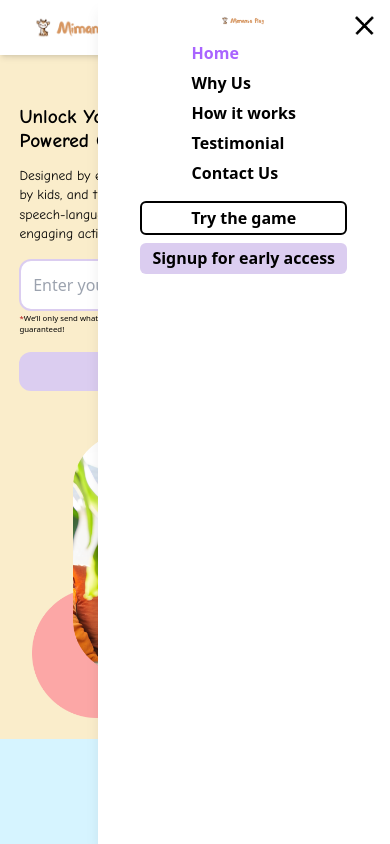
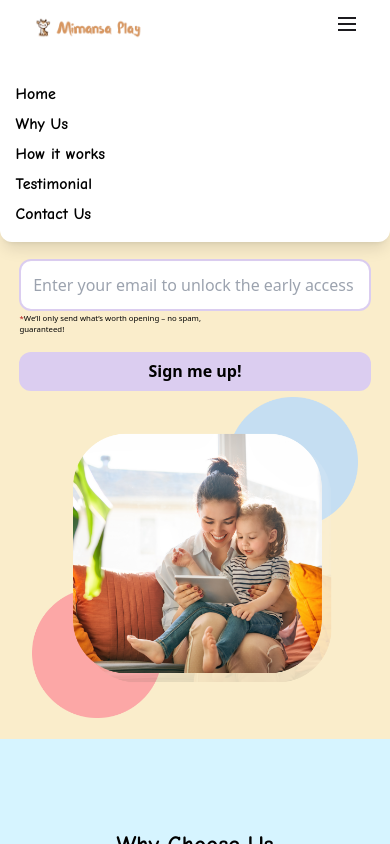
Before and after one commit to MimansaDeveloper/Mimansa-Play, a React (Vite) app in the folder frontend/: page / in a window 390 px wide. Both pictures are taken after a click on the button 346 px from the left and 24 px from the top of the page. Shown: the top 844 px of the page. Built offline with nearby package versions, Linux system fonts and the light colour scheme.

Commit message:
some minor changes

```diff
--- a/frontend/package.json
+++ b/frontend/package.json
@@ -21,6 +21,7 @@
     "react-dom": "^18.3.1",
     "react-icons": "^5.3.0",
     "react-router-dom": "^6.27.0",
+    "react-scroll": "^1.9.0",
     "react-toastify": "^10.0.6",
     "vosk-browser": "^0.0.8"
   },
--- a/frontend/src/App.jsx
+++ b/frontend/src/App.jsx
@@ -27,7 +27,7 @@ function App() {
 
   return (
     <Router>
-      <div data-scroll-container ref={scrollRef} className="overflow-hidden">
+      <div data-scroll-container ref={scrollRef}>
         <Routes>
           <Route path="/" element={<LandingPage />} />
           <Route path="/start" element={<StartScreen />} />
--- a/frontend/src/pages/LandingPage.jsx
+++ b/frontend/src/pages/LandingPage.jsx
@@ -13,6 +13,11 @@ import Carousel from './Carousel';
 
 const LandingPage = () => {
   const [isPopupVisible, setIsPopupVisible] = useState(false); // State for pop-up visibility
+  const sliderSectionRef = useRef(null);
+  const workingSectionRef = useRef(null);
+  const testimonialSectionRef = useRef(null);
+  const contactSectionRef = useRef(null);
+  const homeSectionRef = useRef(null);
 
   const openPopup = () => {
     setIsPopupVisible(true); // Function to open the pop-up
@@ -22,22 +27,55 @@ const LandingPage = () => {
     setIsPopupVisible(false); // Function to close the pop-up
   };
 
+
+
+  const scrollToSection = (section) => {
+    if (section === "slider-section" && sliderSectionRef.current) {
+      sliderSectionRef.current.scrollIntoView({ behavior: "smooth" });
+    } else if (section === "working-section" && workingSectionRef.current) {
+      workingSectionRef.current.scrollIntoView({ behavior: "smooth" });
+    }
+    else if (section === "testimonial-section" && testimonialSectionRef.current) {
+      testimonialSectionRef.current.scrollIntoView({ behavior: "smooth" });
+    }
+    else if (section === "contact-section" && contactSectionRef.current) {
+      contactSectionRef.current.scrollIntoView({ behavior: "smooth" });
+    }
+    else if (section === "home-section" && homeSectionRef.current) {
+      homeSectionRef.current.scrollIntoView({ behavior: "smooth" });
+    }
+
+  };
+
   return (
     <div className='w-full h-full'>
-      <div>
-      <Navbar openPopup={openPopup} />
+      <Navbar openPopup={openPopup} scrollToSection ={ scrollToSection } />
       {isPopupVisible && <PopUpScreen closePopup={closePopup} />}
+      <div className=' overflow-hidden'>
+
+      <div ref={homeSectionRef}>
         <HeroSection />
+      </div>
+        {/* Use ref instead of ID */}
+      <div ref={sliderSectionRef}>
         <SliderSection />
+      </div>
+      <div ref={workingSectionRef}>
         <WorkingSection />
+      </div>
+        {/* <WorkingSection /> */}
         {/* <Carousel/> */}
+        <div ref={testimonialSectionRef}>
         <TestimonialSection2 />
+        </div>
         {/* <TestimonialSection /> */}
         <ChallengeSection />
         {isPopupVisible && <PopUpScreen closePopup={closePopup} />}
         <ScienceSection openPopup={openPopup} />
         <DontMissSection />
-        <FooterSection />
+        <div ref={contactSectionRef}>
+        <FooterSection scrollToSection ={ scrollToSection } />
+        </div>
       </div>
     </div>
   );
--- a/frontend/src/pages/Navbar.jsx
+++ b/frontend/src/pages/Navbar.jsx
@@ -1,8 +1,7 @@
 import React, { useState } from "react";
 import { useNavigate } from "react-router-dom";
-import PopUpScreen from "./PopUpScreen"; // Import the PopUpScreen
 
-const Navbar = ({ openPopup }) => {
+const Navbar = ({ openPopup, scrollToSection }) => {
   const navigate = useNavigate();
   const [isMobileMenuOpen, setMobileMenuOpen] = useState(false); // State for mobile menu
 
@@ -29,31 +28,46 @@ const Navbar = ({ openPopup }) => {
       {/* Desktop Menu */}
       <ul className="hidden md:flex gap-[2.5vw] text-[1.1vw] text-black list-none">
         <li
-          onClick={handleMenuItemClick}
+          onClick={() => {
+            scrollToSection("home-section");
+            handleMenuItemClick();
+          }}
           className="cursor-pointer hover:text-gray-600 font-semibold text-[#A964FF] transition duration-300"
         >
           Home
         </li>
         <li
-          onClick={handleMenuItemClick}
+          onClick={() => {
+            scrollToSection("slider-section");
+            handleMenuItemClick();
+          }}
           className="cursor-pointer hover:text-[#A964FF] font-semibold transition duration-300"
         >
           Why Us
         </li>
         <li
-          onClick={handleMenuItemClick}
+          onClick={() => {
+            scrollToSection("working-section");
+            handleMenuItemClick();
+          }}
           className="cursor-pointer hover:text-[#A964FF] font-semibold transition duration-300"
         >
           How it works
         </li>
         <li
-          onClick={handleMenuItemClick}
+          onClick={() => {
+            scrollToSection("testimonial-section");
+            handleMenuItemClick();
+          }}
           className="cursor-pointer hover:text-[#A964FF] font-semibold transition duration-300"
         >
           Testimonial
         </li>
         <li
-          onClick={handleMenuItemClick}
+          onClick={() => {
+            scrollToSection("contact-section");
+            handleMenuItemClick();
+          }}
           className="cursor-pointer hover:text-[#A964FF] font-semibold transition duration-300"
         >
           Contact Us
@@ -71,61 +85,31 @@ const Navbar = ({ openPopup }) => {
             fill="none"
             xmlns="http://www.w3.org/2000/svg"
           >
-  <mask
-    id="mask0_727_364"
-    style={{ maskType: "alpha" }} // Corrected style prop
-    maskUnits="userSpaceOnUse"
-    x="0"
-    y="0"
-    width="24"
-    height="24"
-  >
-    <rect width="24" height="24" fill="#D9D9D9" />
-  </mask>
-  <g mask="url(#mask0_727_364)">
             <path
               d="M3 7V5H21V7H3ZM3 19V17H21V19H3ZM3 13V11H21V13H3Z"
               fill="#1C1B1F"
             />
-  </g>
           </svg>
-
         </button>
       </div>
 
-      {/* Mobile Menu with Side Animation */}
-      <div
-        className={`fixed top-0 right-0 bg-white shadow-lg w-3/4 h-full transform transition-transform duration-300 ${
-          isMobileMenuOpen ? "translate-x-0" : "translate-x-full"
-        }`}
-      >
-        <div className="flex flex-col items-center p-4 h-full">
-          <img
-            src="/logo1.png"
-            alt="Mimansa Kids Logo"
-            className="w-[12vw] mb-4"
-          />
+      {/* Mobile Dropdown Menu */}
+      {isMobileMenuOpen && (
+        <div className="md:hidden font-comic-neue absolute top-full left-0 w-full rounded-b-xl bg-white shadow-lg z-40">
+          <ul className="flex mt-[3vw] flex-col space-x-[4vw] gap-[1.5vw] text-[1rem] text-black py-4">
 
-          {/* Close Button (Cross Icon) */}
-          <button
-            onClick={toggleMobileMenu}
-            className="absolute top-4 right-4 focus:outline-none invert"
-          >
-            <img src="/cross.png" alt="Close" className="w-[5vw]" />
-          </button>
-
-          <ul className="flex flex-col gap-[1.5vw] text-[1rem] text-black">
             <li
               onClick={() => {
+                scrollToSection("home-section");
                 handleMenuItemClick();
-                navigate("/");
               }}
-              className="cursor-pointer hover:text-gray-600 font-semibold text-[#A964FF] transition duration-300"
+              className="cursor-pointer ml-[4vw] hover:text-[#A964FF] font-semibold  transition duration-300"
             >
               Home
             </li>
             <li
               onClick={() => {
+                scrollToSection("slider-section");
                 handleMenuItemClick();
               }}
               className="cursor-pointer hover:text-[#A964FF] font-semibold transition duration-300"
@@ -134,6 +118,7 @@ const Navbar = ({ openPopup }) => {
             </li>
             <li
               onClick={() => {
+                scrollToSection("working-section");
                 handleMenuItemClick();
               }}
               className="cursor-pointer hover:text-[#A964FF] font-semibold transition duration-300"
@@ -142,6 +127,7 @@ const Navbar = ({ openPopup }) => {
             </li>
             <li
               onClick={() => {
+                scrollToSection("testimonial-section");
                 handleMenuItemClick();
               }}
               className="cursor-pointer hover:text-[#A964FF] font-semibold transition duration-300"
@@ -150,6 +136,7 @@ const Navbar = ({ openPopup }) => {
             </li>
             <li
               onClick={() => {
+                scrollToSection("contact-section");
                 handleMenuItemClick();
               }}
               className="cursor-pointer hover:text-[#A964FF] font-semibold transition duration-300"
@@ -157,28 +144,9 @@ const Navbar = ({ openPopup }) => {
               Contact Us
             </li>
           </ul>
-          <div className="flex flex-col gap-2 mt-4">
-            <button
-              onClick={() => {
-                handleTryGame();
-                handleMenuItemClick();
-              }}
-              className="py-[0.80vw] px-4 hover:bg-black hover:text-white font-semibold text-[1rem] rounded-md bg-white text-black border-2 border-black transition duration-300 whitespace-nowrap"
-            >
-              Try the game
-            </button>
-            <button
-              onClick={() => {
-                openPopup();
-                handleMenuItemClick();
-              }} // Update this line to open the pop-up
-              className="py-[0.85vw] px-3 bg-[#DBCDF0] text-black font-semibold text-[1rem] rounded-md hover:bg-[#c09ff3] hover:text-white transition duration-300 whitespace-nowrap"
-            >
-              Signup for early access
-            </button>
+
         </div>
-        </div>
-      </div>
+      )}
 
       {/* Buttons on Desktop */}
       <div className="hidden md:flex items-center justify-center gap-[1.5vw]">
@@ -189,7 +157,7 @@ const Navbar = ({ openPopup }) => {
           Try the game
         </button>
         <button
-          onClick={openPopup} // Update this line to open the pop-up
+          onClick={openPopup}
           className="py-[0.85vw] px-3 bg-[#DBCDF0] text-black font-semibold text-[1rem] rounded-md hover:bg-[#c09ff3] hover:text-white transition duration-300 whitespace-nowrap"
         >
           Signup for early access
--- a/frontend/src/pages/PopUpScreen.jsx
+++ b/frontend/src/pages/PopUpScreen.jsx
@@ -37,7 +37,7 @@ const PopUpScreen = ({ closePopup }) => {
 
   return (
     <div className="fixed inset-0 z-20 flex items-center justify-center bg-black bg-opacity-50">
-      <div className='relative w-[90vw] max-w-[60vw] h-[70%] bg-white border-2 border-gray-300 shadow-2xl flex flex-col rounded-3xl justify-center items-center p-4'>
+      <div className='relative w-[70%] max-w-[60%] h-[40%] lg:h-[70%] bg-white border-2 border-gray-300 shadow-2xl flex flex-col rounded-3xl justify-center items-center p-4'>
         {/* Giraffe image */}
         <img
           src="/ziraffe.png"
@@ -60,7 +60,7 @@ const PopUpScreen = ({ closePopup }) => {
             value={email} // Set email input value
             onChange={(e) => setEmail(e.target.value)} // Update email state
             placeholder="Enter your email to unlock the early access"
-            className="w-full h-[5vw] max-w-[28vw] p-[1vw] rounded-s-xl border-2 border-[#DBCDF0] focus:outline-none focus:border-purple-500"
+            className="w-full lg:h-[5vw] lg:max-w-[28vw] p-[1vw] text-[2vw] rounded-s-xl border-2 border-[#DBCDF0] focus:outline-none focus:border-purple-500"
           />
           <button
             onClick={handleSignUp} // Handle signup click
--- a/frontend/src/pages/TestimonialSection2.jsx
+++ b/frontend/src/pages/TestimonialSection2.jsx
@@ -19,8 +19,8 @@ const TestimonialSection2 = () => {
       </div>
 
       {/* Image Section for Mobile Screens */}
-      <div className="flex lg:hidden mt-[12vw] justify-center w-full items-center mb-[12vw]" data-aos="fade-up" data-aos-delay="200">
-        <img src="/testimonialmobile.png" className="w-[90%] md:w-[70%]" alt="Testimonial image" />
+      <div className="flex lg:hidden mt-[8vw] justify-center w-full items-center mb-[14vw]" data-aos="fade-up" data-aos-delay="200">
+        <img src="/testimonialmobile2.png" className="w-[95%] md:w-[70%]" alt="Testimonial image" />
       </div>
     </div>
   );
```
Also changed, not shown: frontend/src/pages/FooterSection.jsx (+81 -16 lines), frontend/public/testimonialmobile2.png (added), 1 other file (tests, documents, lock files or other folders). Lines whose indentation alone changed are shown as unchanged.
